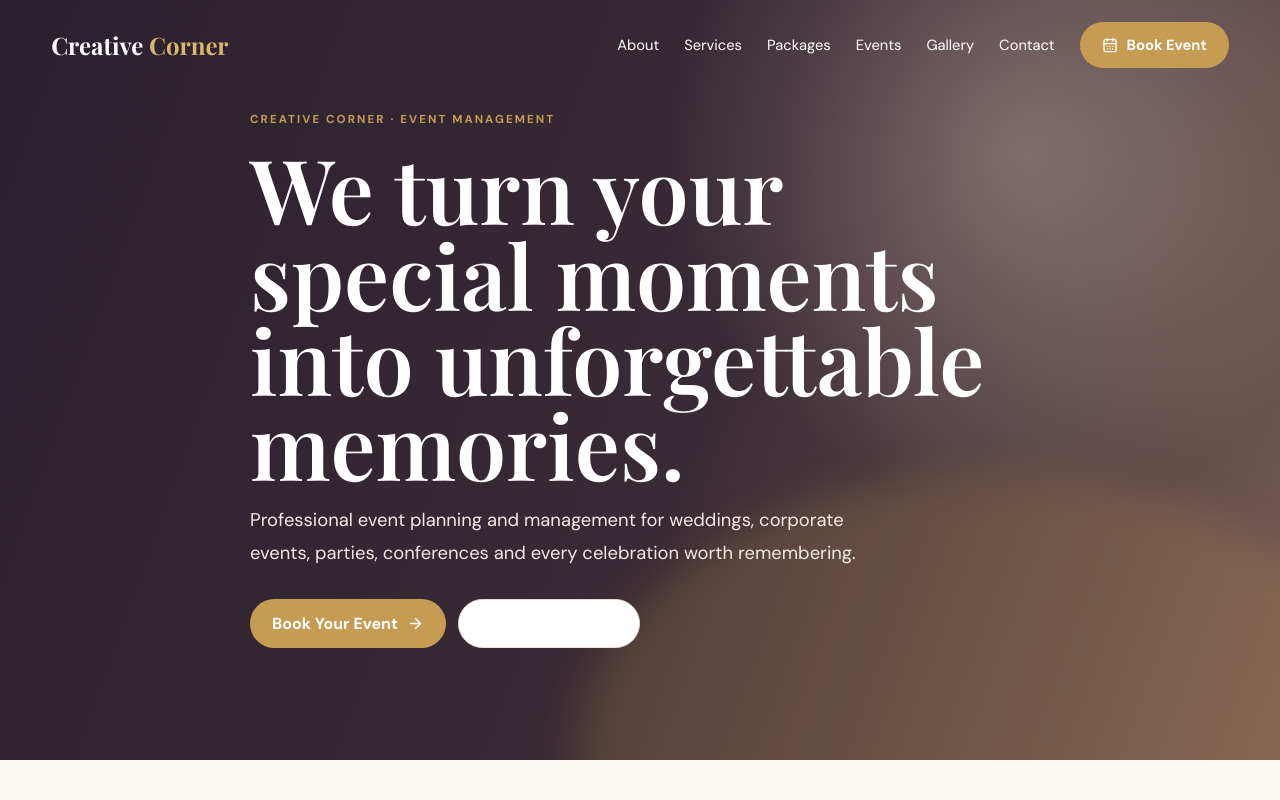
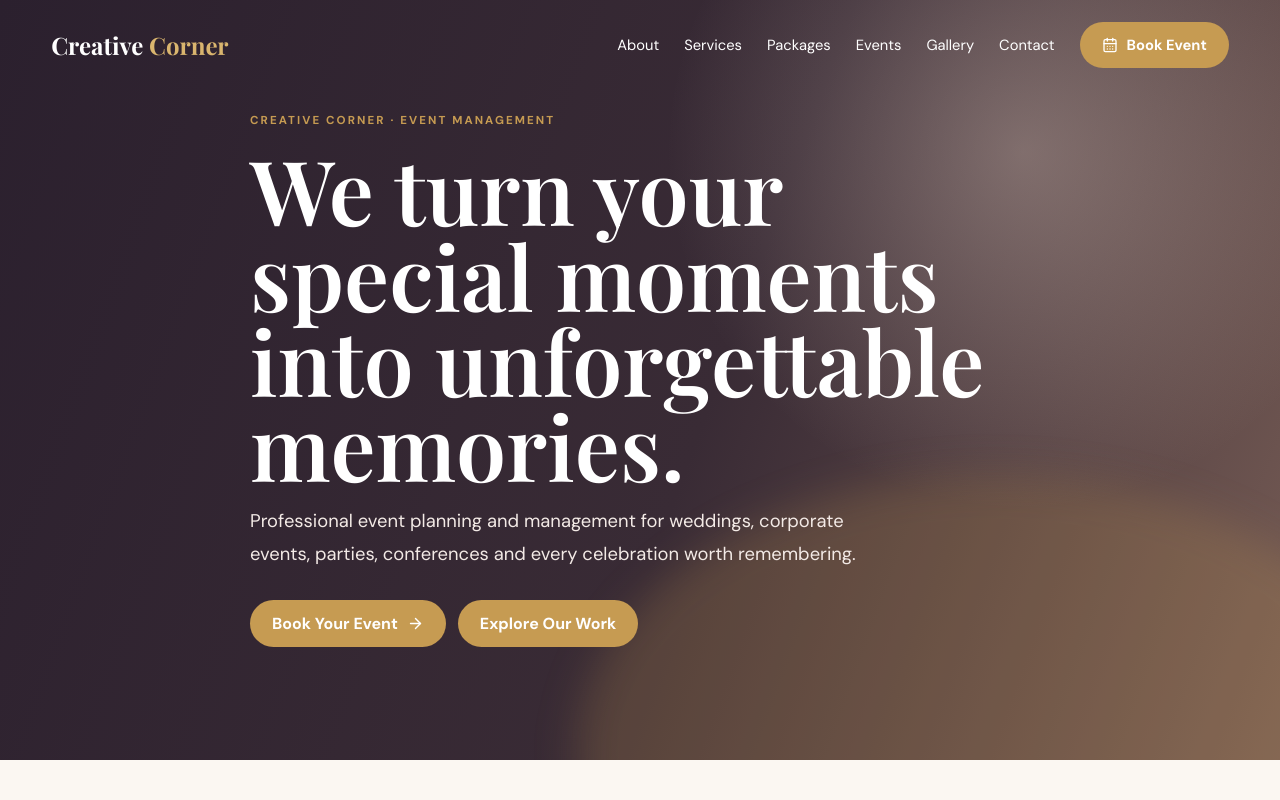
Before and after one commit to hamza-2308/Creative-Corner-NextJS, a Next.js app: page / in a window 1280 px wide. Shown: the top 800 px of the page. Built offline with nearby package versions, Linux system fonts and the light colour scheme; no server answers; the database is empty.

Commit message:
button colour change

```diff
--- a/app/page.tsx
+++ b/app/page.tsx
@@ -16,7 +16,7 @@ export default async function Home() {
       <div className="eyebrow">Creative Corner · Event Management</div>
       <h1>We turn your special moments into unforgettable memories.</h1>
       <p>Professional event planning and management for weddings, corporate events, parties, conferences and every celebration worth remembering.</p>
-      <div className="hero-actions"><Link className="btn btn-gold" href="/booking">Book Your Event <ArrowRight size={17}/></Link><Link className="btn btn-light" href="/gallery">Explore Our Work</Link></div>
+      <div className="hero-actions"><Link className="btn btn-gold" href="/booking">Book Your Event <ArrowRight size={17}/></Link><Link className="btn btn-gold" href="/gallery">Explore Our Work</Link></div>
     </div></section>
 
     <section className="section"><div className="container">
```
